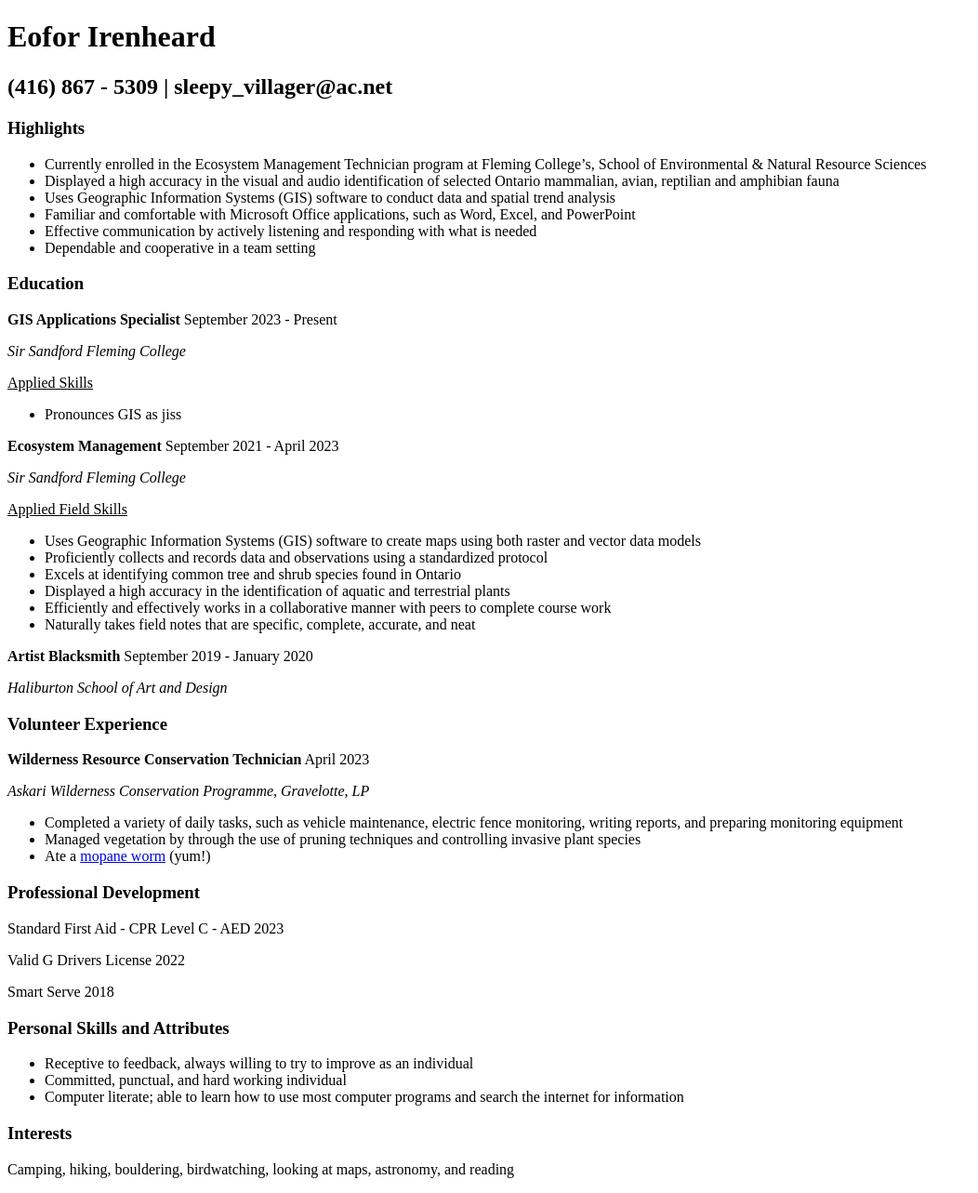
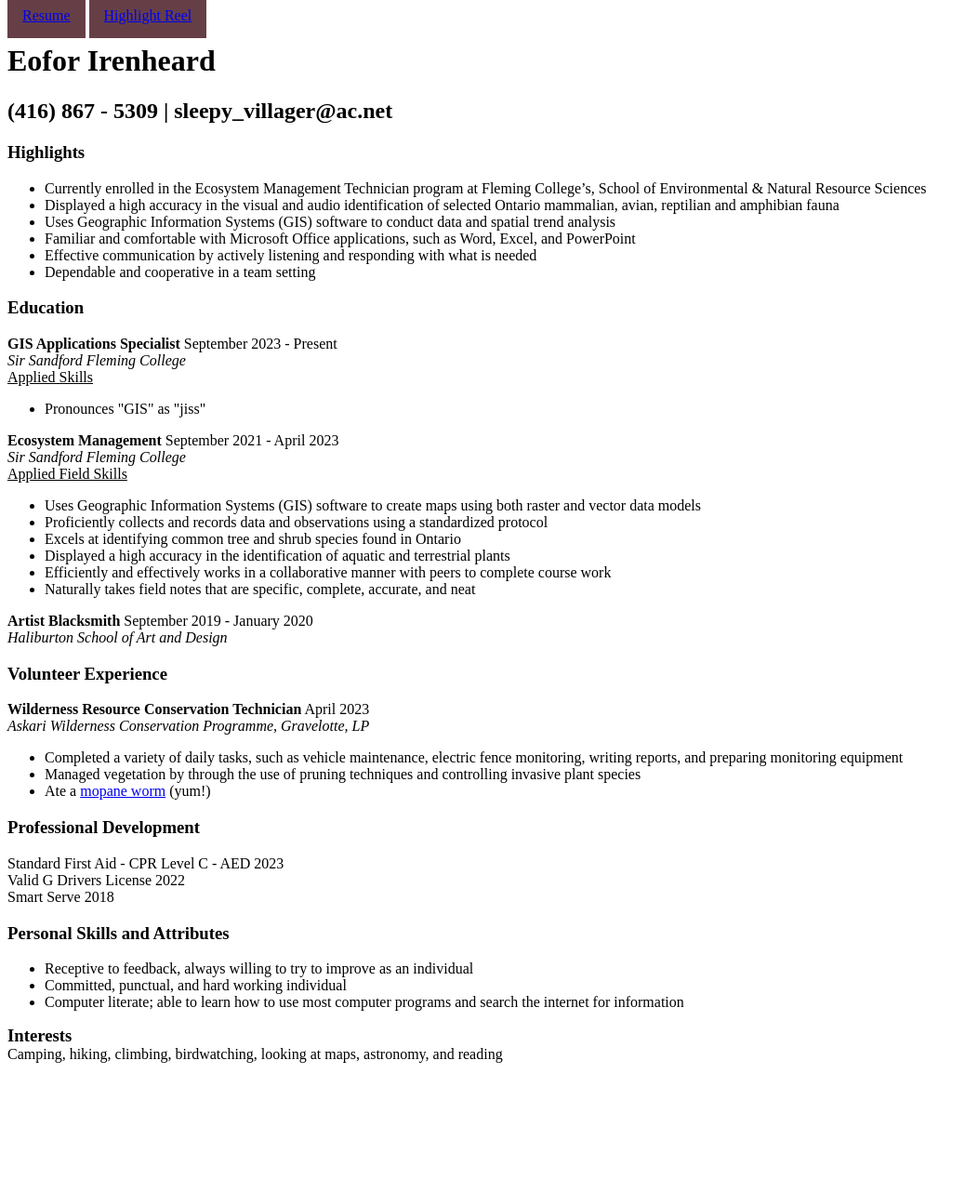
Before and after one commit to Irenheard/Irenheard.github.io, a plain HTML site: page index.html in a window 1280 px wide. Shown: the whole page at 93% size, without its empty margins (0-1052 px from the left). After the commit the page ends 1151 px from the top, so only its background shows below. Drawn offline with Linux system fonts and the light colour scheme.

Commit message:
Update index.html

```diff
--- a/index.html
+++ b/index.html
@@ -1,10 +1,46 @@
 <!DOCTYPE html>
 <html>
+	<style>
+		/*This will remove the margin on specified block elements*/
+		.squish {
+			margin-top: 0px;
+			margin-bottom: 0px;
+		}
+		/*made by following the w3 school tutorial*/
+		.ulNavbar {
+			/*This removes the bullet points, margins, and padding*/
+			list-style-type: none;
+			margin: 0;
+			padding: 0;
+
+			/*make the navbar black or something idfk*/
+
+		}
+
+		.liNavbarItem {
+			/*This makes the navbar items on one line*/
+			display: inline;
+			padding: 16px;
+
+			background-color: #663F46;
+			color: white;
+
+		}
+
+	</style>
 	<body>
+		<!--NAVBAR-->
+		<!--made by following the w3 school tutorial-->
+		<ul class="ulNavbar">
+			<li class="liNavbarItem"><a href="test.html">Resume</a></li>
+			<li class="liNavbarItem"><a href="highlightReel.html">Highlight Reel</a></li>
+		</ul>
 
 		<h1>Eofor Irenheard</h1>
 		<h2>(416) 867 - 5309 | sleepy_villager@ac.net</h2>
+
 		<h3>Highlights</h3>
+
 			<ul>
 				<li>Currently enrolled in the Ecosystem Management Technician program at Fleming College’s, School of Environmental & Natural Resource Sciences</li>
 				<li>Displayed a high accuracy in the visual and audio identification of selected Ontario mammalian, avian, reptilian and amphibian fauna</li>
@@ -15,16 +51,17 @@
 			</ul>
 
 		<h3>Education</h3>
-		<p><b>GIS Applications Specialist</b> September 2023 - Present</p>
-		<p><i>Sir Sandford Fleming College</i></p>
-		<p><u>Applied Skills</u></p>
+
+		<p class="squish"><b>GIS Applications Specialist</b> September 2023 - Present</p>
+		<p class="squish"><i>Sir Sandford Fleming College</i></p>
+		<p class="squish"><u>Applied Skills</u></p>
 		<ul>
-			<li>Pronounces GIS as jiss</li>
+			<li>Pronounces "GIS" as "jiss"</li>
 		</ul>
 
-		<p><b>Ecosystem Management</b> September 2021 - April 2023</p>
-		<p><i>Sir Sandford Fleming College</i></p>
-		<p><u>Applied Field Skills</u></p>
+		<p class="squish"><b>Ecosystem Management</b> September 2021 - April 2023</p>
+		<p class="squish"><i>Sir Sandford Fleming College</i></p>
+		<p class="squish"><u>Applied Field Skills</u></p>
 			<ul>
 				<li>Uses Geographic Information Systems (GIS) software to create maps using both raster and vector data models</li>
 				<li>Proficiently collects and records data and observations using a standardized protocol</li>
@@ -34,22 +71,23 @@
 				<li>Naturally takes field notes that are specific, complete, accurate, and neat</li>
 			</ul>
 
-		<p><b>Artist Blacksmith</b> September 2019 - January 2020</p>
-		<p><i>Haliburton School of Art and Design</i></p>
+		<p class="squish"><b>Artist Blacksmith</b> September 2019 - January 2020</p>
+		<p class="squish"><i>Haliburton School of Art and Design</i></p>
 
 		<h3>Volunteer Experience</h3>
-		<p><b>Wilderness Resource Conservation Technician</b> April 2023</p>
-		<p><i>Askari Wilderness Conservation Programme, Gravelotte, LP</i></p>
+
+		<p class="squish"><b>Wilderness Resource Conservation Technician</b> April 2023</p>
+		<p class="squish"><i>Askari Wilderness Conservation Programme, Gravelotte, LP</i></p>
 			<ul>
 				<li>Completed a variety of daily tasks, such as vehicle maintenance, electric fence monitoring, writing reports, and preparing monitoring equipment</li>
 				<li>Managed vegetation by through the use of pruning techniques and controlling invasive plant species</li>
-				<li>Ate a <a href = "https://www.atlasobscura.com/foods/mopane-worms-caterpillars" target = "_blank"> mopane worm</a> (yum!)</li>
+				<li>Ate a <a href="https://www.atlasobscura.com/foods/mopane-worms-caterpillars" target="_blank"> mopane worm</a> (yum!)</li>
 			</ul>
 
 		<h3>Professional Development</h3>
-		<p>Standard First Aid - CPR Level C - AED 2023</p>
-		<p>Valid G Drivers License 2022</p>
-		<p>Smart Serve 2018</p>
+		<p class="squish">Standard First Aid - CPR Level C - AED 2023</p>
+		<p class="squish">Valid G Drivers License 2022</p>
+		<p class="squish">Smart Serve 2018</p>
 
 		<h3>Personal Skills and Attributes</h3>
 		<ul>
@@ -58,8 +96,8 @@
 			<li>Computer literate; able to learn how to use most computer programs and search the internet for information</li>
 		</ul>
 
-		<h3>Interests</h3>
-		<p>Camping, hiking, bouldering, birdwatching, looking at maps, astronomy, and reading</p>
+		<h3 class="squish">Interests</h3>
+		<p class="squish">Camping, hiking, climbing, birdwatching, looking at maps, astronomy, and reading</p>
 
 	</body>
 </html>
```
